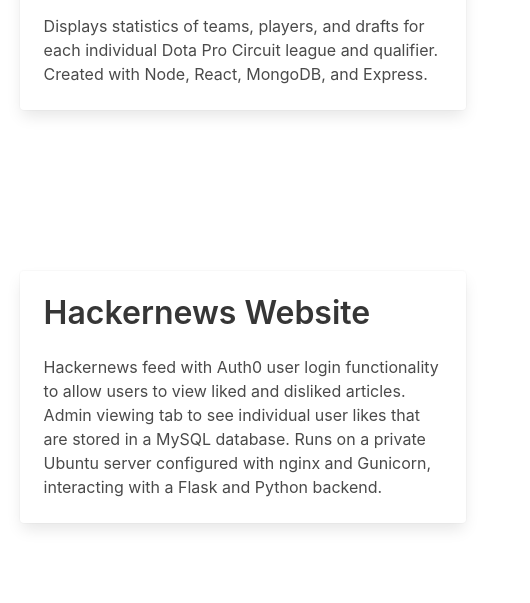
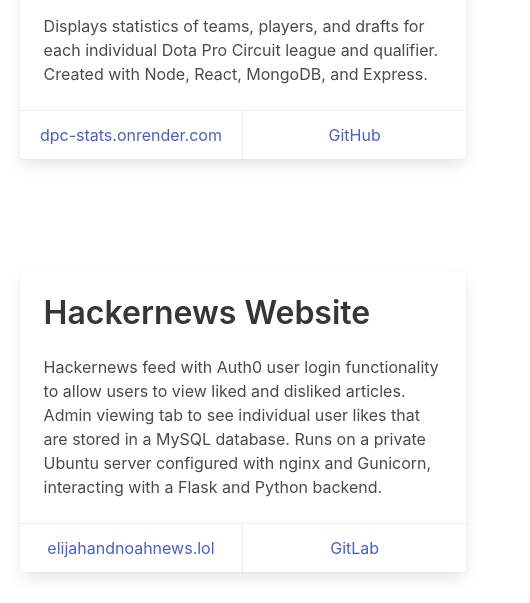
Before and after one commit to elibarrios/elijahbarrios.github.io, a plain HTML site: page projects.html in a window 1280 px wide. Shown: the part 194-797 px from the top of the page, 750-1280 px from the left. Drawn offline with nearby package versions, Linux system fonts and the light colour scheme.

Commit message:
Updated urls

```diff
--- a/projects.html
+++ b/projects.html
@@ -41,13 +41,12 @@
         <div class="columns">
           <div class="column is-three-fifths">
             <figure class="img">
-              <a href="https://github.com/elijahbarrios/dota-stats-mern" target="_blank">
+              <a href="https://dpc-stats.onrender.com" target="_blank">
                 <img class="hoverable" src="media/dpc-stats.png" />
               </a>
             </figure>
           </div>
           <div class="column">
-            <a href="https://github.com/elijahbarrios/dota-stats-mern" target="_blank">
             <div class="card">
               <div class="card-content">
                 <p class="title">dota-stats-mern</p>
@@ -55,20 +54,22 @@
                   Displays statistics of teams, players, and drafts for each individual Dota Pro Circuit league and qualifier. Created with Node, React, MongoDB, and Express.
                 </p>
               </div>
+              <div class="card-footer">
+                <a href="https://dpc-stats.onrender.com" target="_blank" class="card-footer-item">dpc-stats.onrender.com</a>
+                <a href="https://github.com/elijahbarrios/dota-stats-mern" target="_blank" class="card-footer-item">GitHub</a>
               </div>
-            </a>
+            </div>
           </div>
         </div>
         <div class="columns">
           <div class="column is-three-fifths">
             <figure class="img">
-              <a href="https://gitlab.com/elibarrios/hackernews" target="_blank">
+              <a href="https://elijahandnoahnews.lol" target="_blank">
                 <img class="hoverable" src="media/hackernews.png" />
               </a>
             </figure>
           </div>
           <div class="column">
-            <a href="https://gitlab.com/elibarrios/hackernews" target="_blank">
             <div class="card">
               <div class="card-content">
                 <p class="title">Hackernews Website</p>
@@ -76,8 +77,11 @@
                   Hackernews feed with Auth0 user login functionality to allow users to view liked and disliked articles. Admin viewing tab to see individual user likes that are stored in a MySQL database. Runs on a private Ubuntu server configured with nginx and Gunicorn, interacting with a Flask and Python backend.
                 </p>
               </div>
+              <div class="card-footer">
+                <a href="https://elijahandnoahnews.lol" target="_blank" class="card-footer-item">elijahandnoahnews.lol</a>
+                <a href="https://gitlab.com/elibarrios/hackernews" target="_blank" class="card-footer-item">GitLab</a>
               </div>
-            </a>
+            </div>
           </div>
         </div>
       </div>
```
Lines whose indentation alone changed are shown as unchanged.
